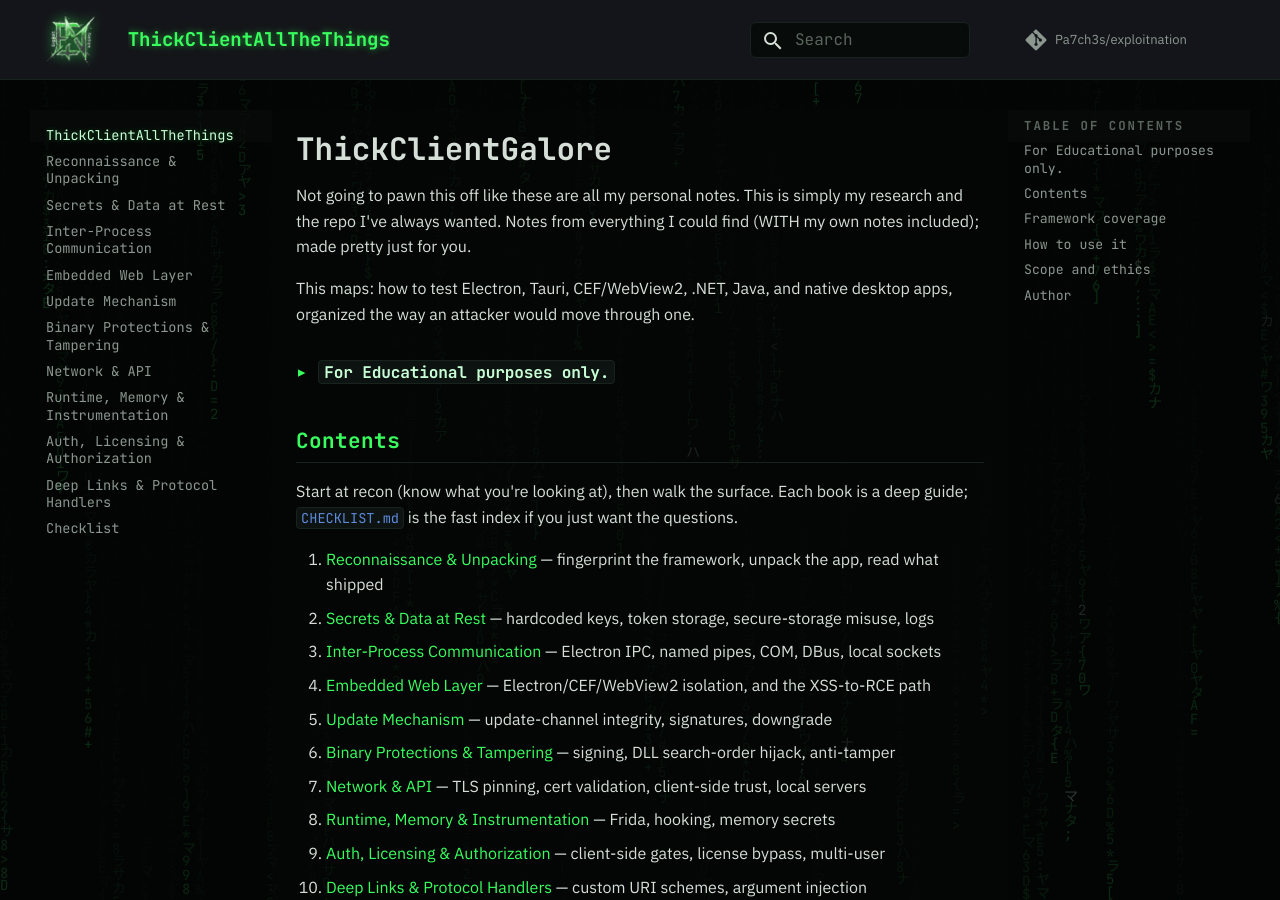
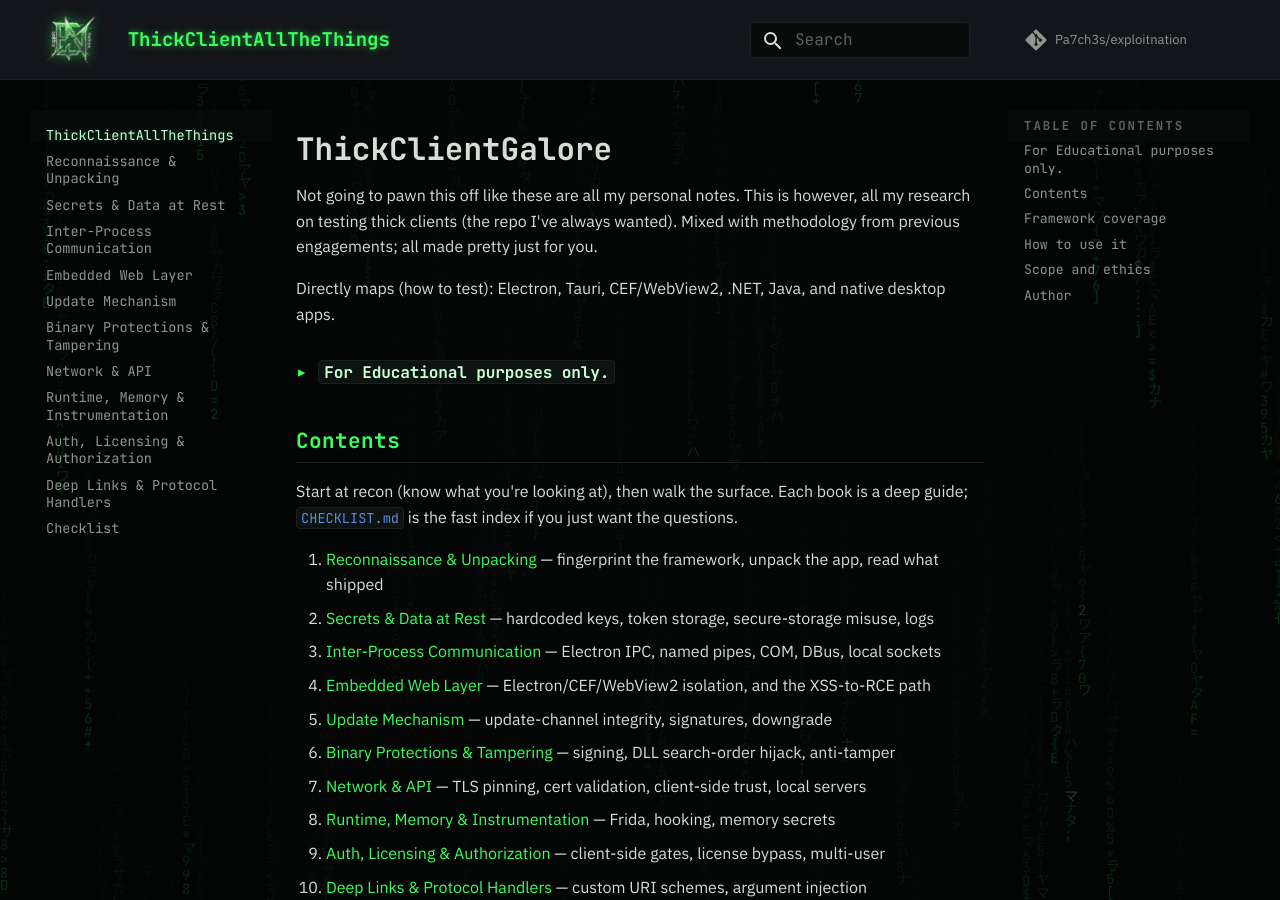
Before and after one commit to Pa7ch3s/ThickClientAllTheThings, an MkDocs documentation site: the page built from docs/index.md, in a window 1280 px wide and 900 px high. Built offline with MkDocs 1.6.1 and Material for MkDocs 9.7.7, drawn with Linux system fonts in a browser that asks for light colours; comment, search, counter and statistics services are not loaded.

Commit message:
Update introduction in index.md for clarity
Revised introduction to clarify the purpose of the repository and its contents.

```diff
--- a/docs/index.md
+++ b/docs/index.md
@@ -1,9 +1,9 @@
 # ThickClientGalore
 
 Not going to pawn this off like these are all my personal notes.
-This is simply my research and the repo I've always wanted. Notes from everything I could find (WITH my own notes included); made pretty just for you.
+This is however, all my research on testing thick clients (the repo I've always wanted). Mixed with methodology from previous engagements; all made pretty just for you.
 
-This maps: how to test Electron, Tauri, CEF/WebView2, .NET, Java, and native desktop apps, organized the way an attacker would move through one.
+Directly maps (how to test): Electron, Tauri, CEF/WebView2, .NET, Java, and native desktop apps.
 ### `For Educational purposes only.`
 
 ## Contents
```
